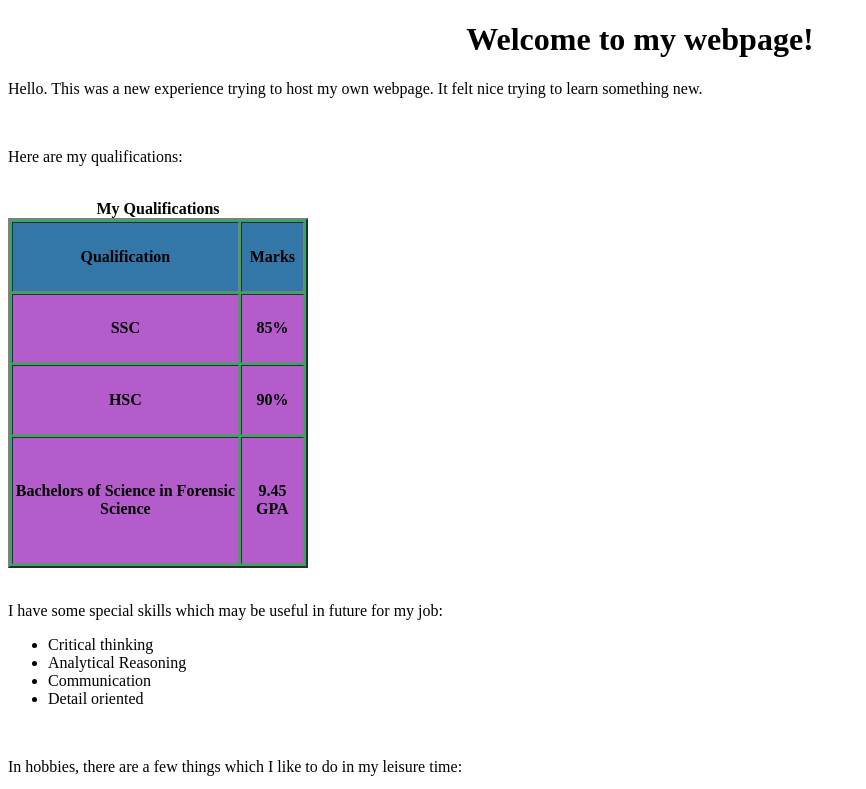
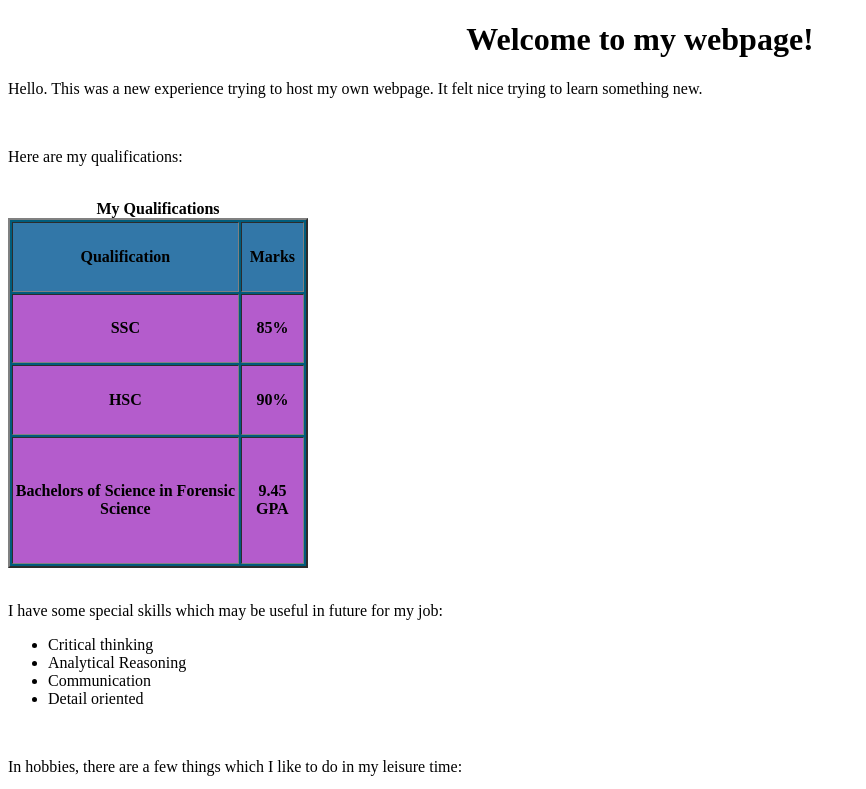
Before and after one commit to TanviKhandekar/FYBAFB, a plain HTML site: page index.html in a window 1280 px wide. Shown: the top 789 px of the page, without its empty margins (0-866 px from the left). Drawn offline with Linux system fonts and the light colour scheme.

Commit message:
index.html

```diff
--- a/index.html
+++ b/index.html
@@ -9,7 +9,7 @@
 <br>
 <p> Here are my qualifications:</p>
 <br>
-<table style="background-color:#32a865" border="2" height="350px" width="300px">
+<table style="background-color:#005c7c" border="2" height="350px" width="300px">
 <caption><b>My Qualifications</b></caption>
 <tr style="background-color:#3277a8">
 <th> Qualification </th>
```
